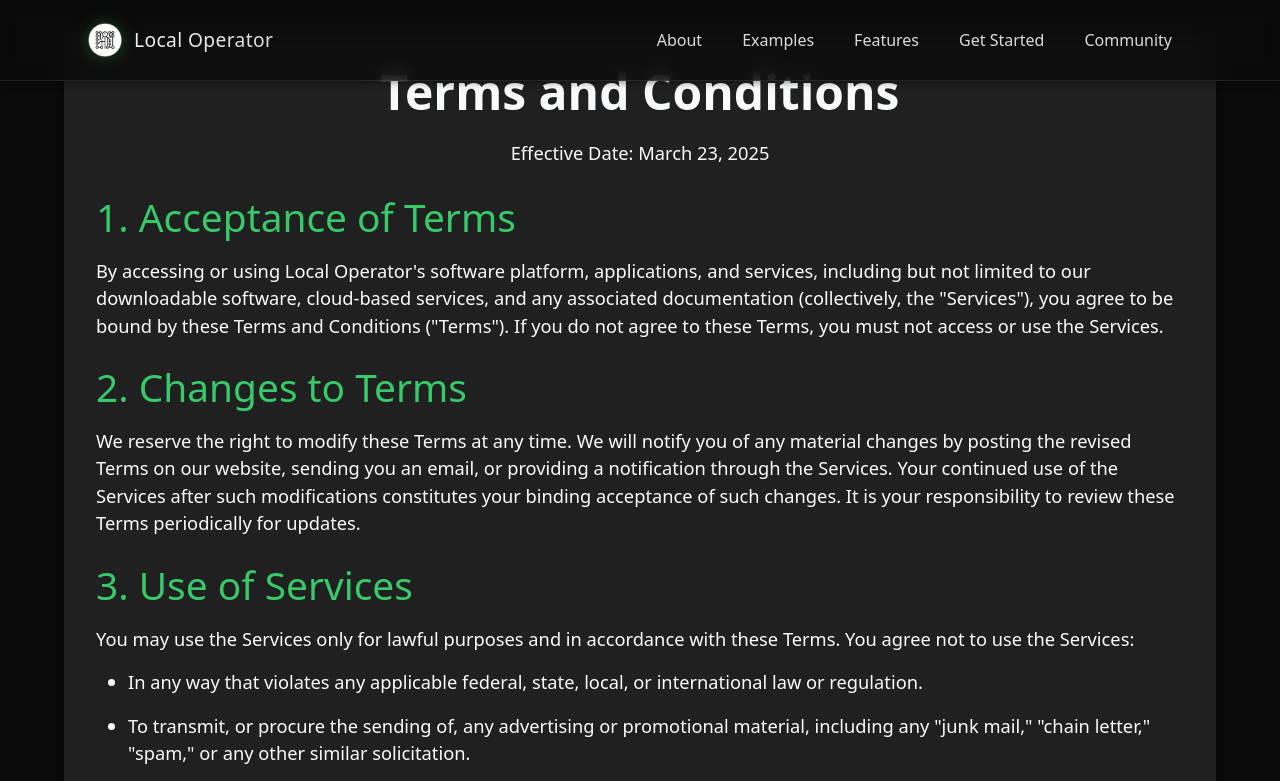
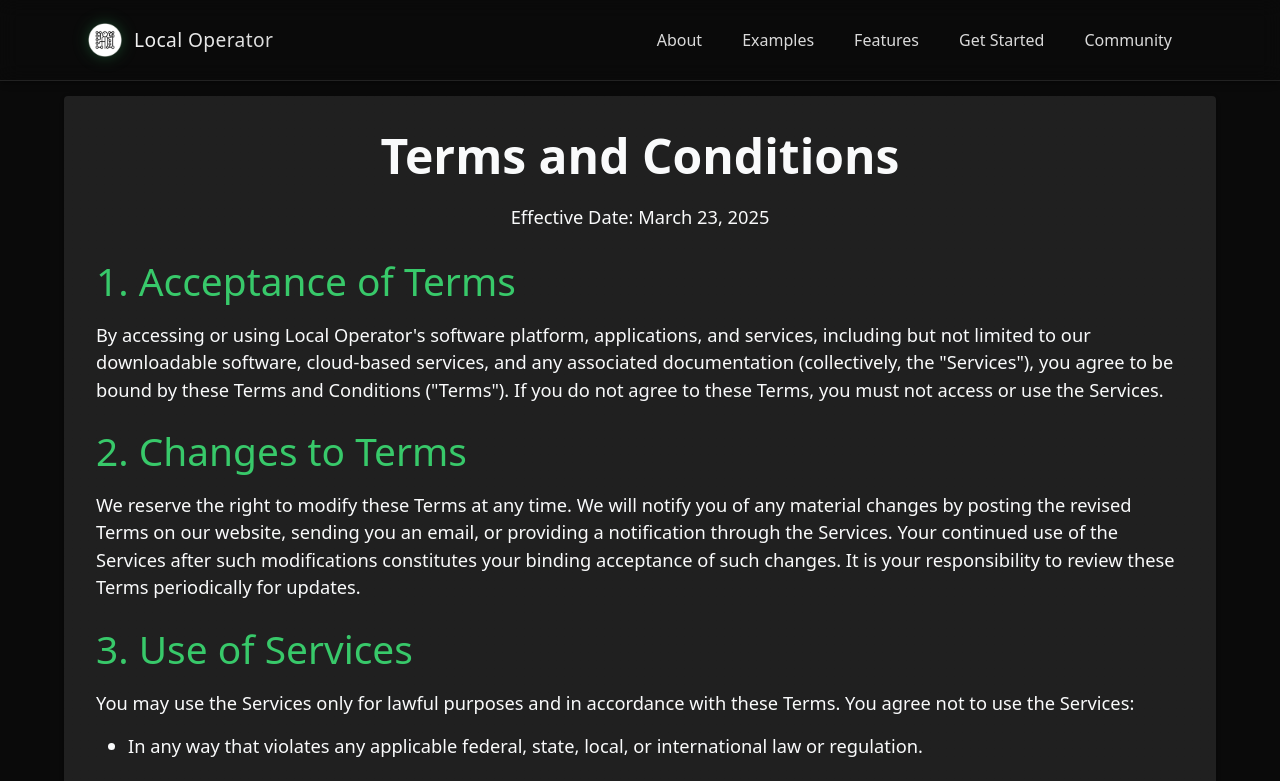
Before and after one commit to damianvtran/local-operator-site, a React (Vite) app: page /terms-and-conditions in a window 1280 px wide. Shown: the top 781 px of the page. Built offline with nearby package versions, Linux system fonts and the light colour scheme.

Commit message:
Update layout and policy components to improve styling consistency by adding padding to the Container component in Privacy Policy and Terms and Conditions, and remove unnecessary whitespace in layout.tsx.

```diff
--- a/src/components/layout.tsx
+++ b/src/components/layout.tsx
@@ -2,7 +2,6 @@ import { Box } from "@mui/material";
 import NavigationBar from "./navigation-bar";
 import { Footer } from "./footer";
 import { Outlet } from "react-router-dom";
-
 /**
  * Layout component that provides a consistent structure for all pages
  * Includes the navigation bar, main content area, and footer
--- a/src/components/privacy-policy.tsx
+++ b/src/components/privacy-policy.tsx
@@ -41,7 +41,7 @@ export const PrivacyPolicy: React.FC = () => {
         title="Privacy Policy | Local Operator"
         description="Privacy Policy for Local Operator - Learn how we collect, use, and protect your personal information."
       />
-      <Container maxWidth="lg">
+      <Container maxWidth="lg" sx={{ paddingTop: "64px" }}>
         <PolicyContainer>
           <Typography variant="h3" component="h1" gutterBottom align="center">
             Privacy Policy
--- a/src/components/terms-and-conditions.tsx
+++ b/src/components/terms-and-conditions.tsx
@@ -33,7 +33,7 @@ export const TermsAndConditions: React.FC = () => {
         title="Terms and Conditions | Local Operator"
         description="Terms and Conditions for Local Operator - Learn about the terms governing your use of our services."
       />
-      <Container maxWidth="lg">
+      <Container maxWidth="lg" sx={{ paddingTop: "64px" }}>
         <PolicyContainer>
           <Typography variant="h3" component="h1" gutterBottom align="center">
             Terms and Conditions
```
